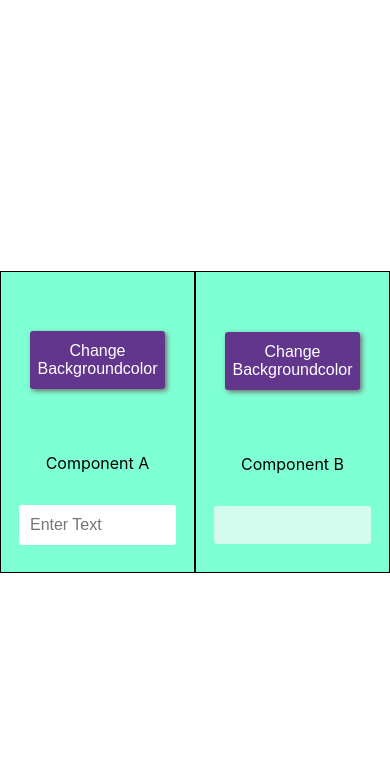
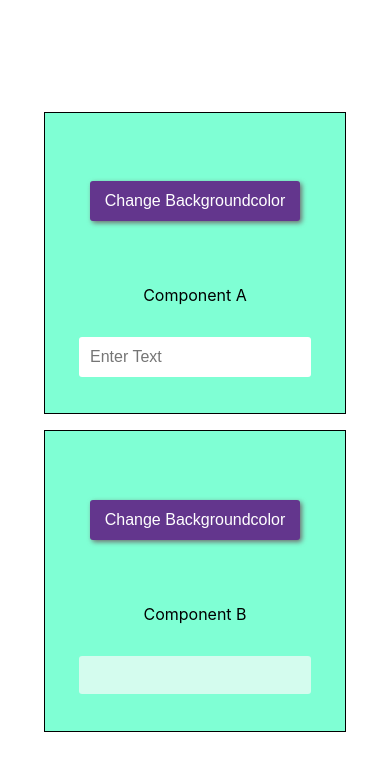
Before and after one commit to tovebr/react-test-basic, a React (Create React App) app: page / in a window 390 px wide. Shown: the top 770 px of the page. Built offline with nearby package versions, Linux system fonts and the light colour scheme.

Commit message:
Task 7 - Components stacked vertically at small screen

```diff
--- a/src/App.css
+++ b/src/App.css
@@ -6,3 +6,9 @@
   justify-content: center;
   align-items: center;
 }
+
+@media screen and (max-width: 500px) {
+  .App {
+    flex-direction: column;
+  }
+}
--- a/src/index.css
+++ b/src/index.css
@@ -25,6 +25,7 @@ code {
   flex-direction: column;
   justify-content: center;
   align-items: center;
+  margin: 0.5rem;
 }
 
 .component_title {
```
